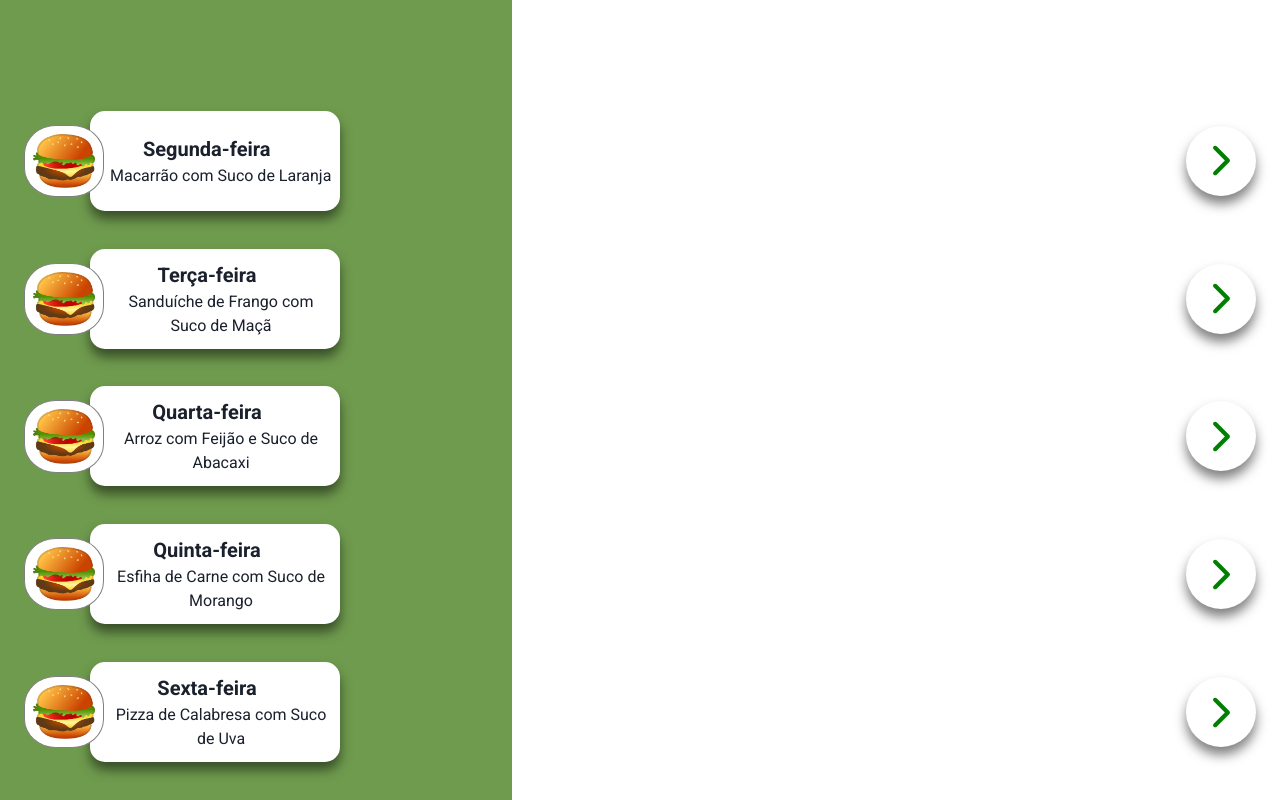
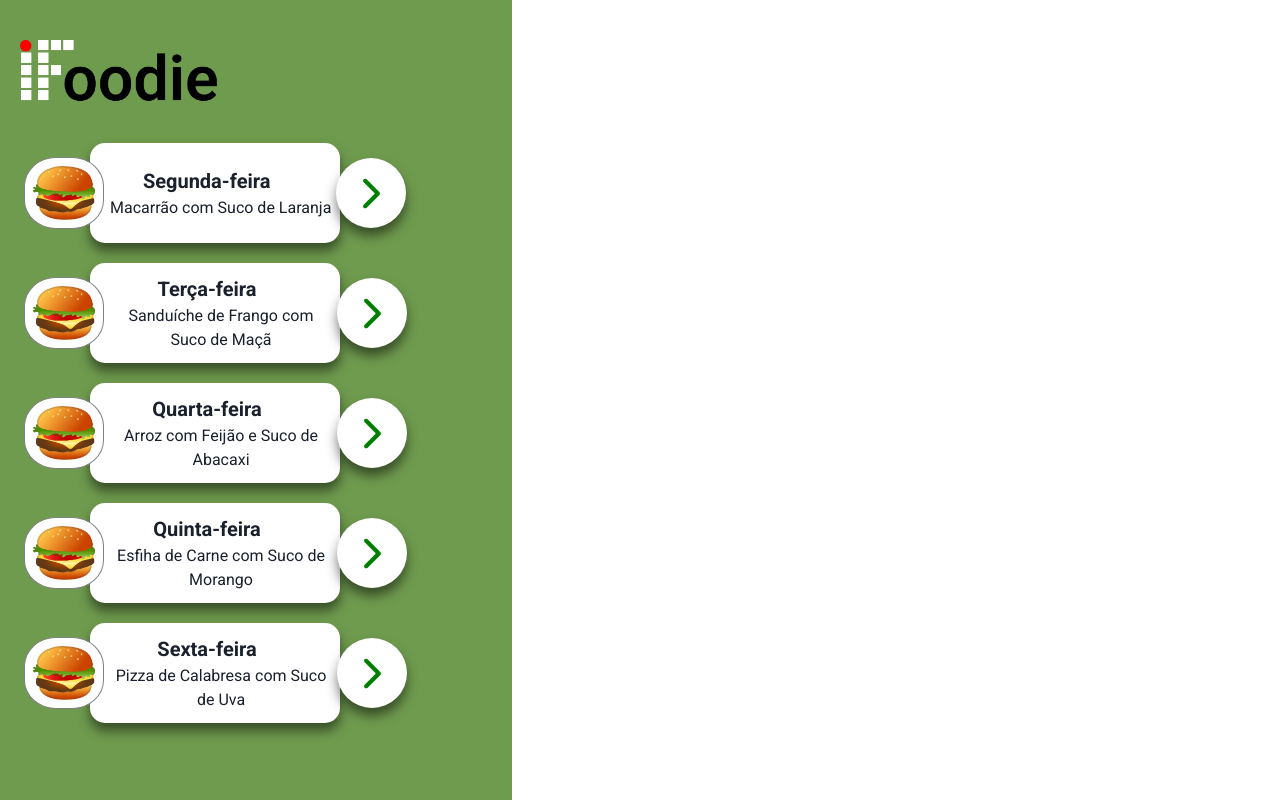
Before and after one commit to lincolnzera1/IFoodie, a React (Vite) app: page / in a window 1280 px wide. Built offline with nearby package versions, Linux system fonts and the light colour scheme.

Commit message:
🎨 -> fix[homePage]: Melhorando visual e implementação da logo do app.

```diff
--- a/src/components/FoodCard.tsx
+++ b/src/components/FoodCard.tsx
@@ -16,6 +16,7 @@ const FoodCard: React.FC<CardProps> = ({ dia, descricao }) => {
       minHeight={100}
       background={"white"}
       marginLeft={90}
+      marginTop={5}
       // marginRight={5}
       // border={"1px solid black"}
       borderRadius={15}
@@ -39,6 +40,7 @@ const FoodCard: React.FC<CardProps> = ({ dia, descricao }) => {
       </Box>
       <Box
         display={"flex"}
+        position={'relative'}
         flexDirection={"column"}
         alignItems={"center"}
         justifyContent={"center"}
@@ -63,8 +65,8 @@ const FoodCard: React.FC<CardProps> = ({ dia, descricao }) => {
         >
           {descricao}
         </Text>
+        <ArrowButton />
       </Box>
-      <ArrowButton />
     </Box>
   );
 };
--- a/src/components/arrowButton.tsx
+++ b/src/components/arrowButton.tsx
@@ -8,7 +8,7 @@ const ArrowButton = () => {
 			display={'flex'}
 			alignItems={'center'}
 			justifyContent={'center'}
-			right={6}
+			right={-67}
       width={70}
       height={70}
       borderRadius={"50%"}
--- a/src/pages/Home/Home.tsx
+++ b/src/pages/Home/Home.tsx
@@ -1,5 +1,6 @@
-import { Box } from "@chakra-ui/react";
+import { Box, Image } from "@chakra-ui/react";
 import FoodCard from "../../components/FoodCard";
+import Logo from '../../assets/logo.png';
 
 const Home = () => {
   const merendas = [
@@ -37,9 +38,16 @@ const Home = () => {
         width={"40%"}
         display={"flex"}
         flexDirection={"column"}
-        justifyContent={"space-evenly"}
-        paddingTop={73}
+        paddingTop={123}
       >
+        <Image
+          position={'absolute'}
+          top={0}
+          marginTop={10}
+          marginLeft={5}
+          src={Logo}
+          width={200}
+        />
         {merendas.map((dia) => (
           <FoodCard dia={dia.dia} descricao={dia.prato} />
         ))}
```
Also changed, not shown: src/assets/logo.png (added).
